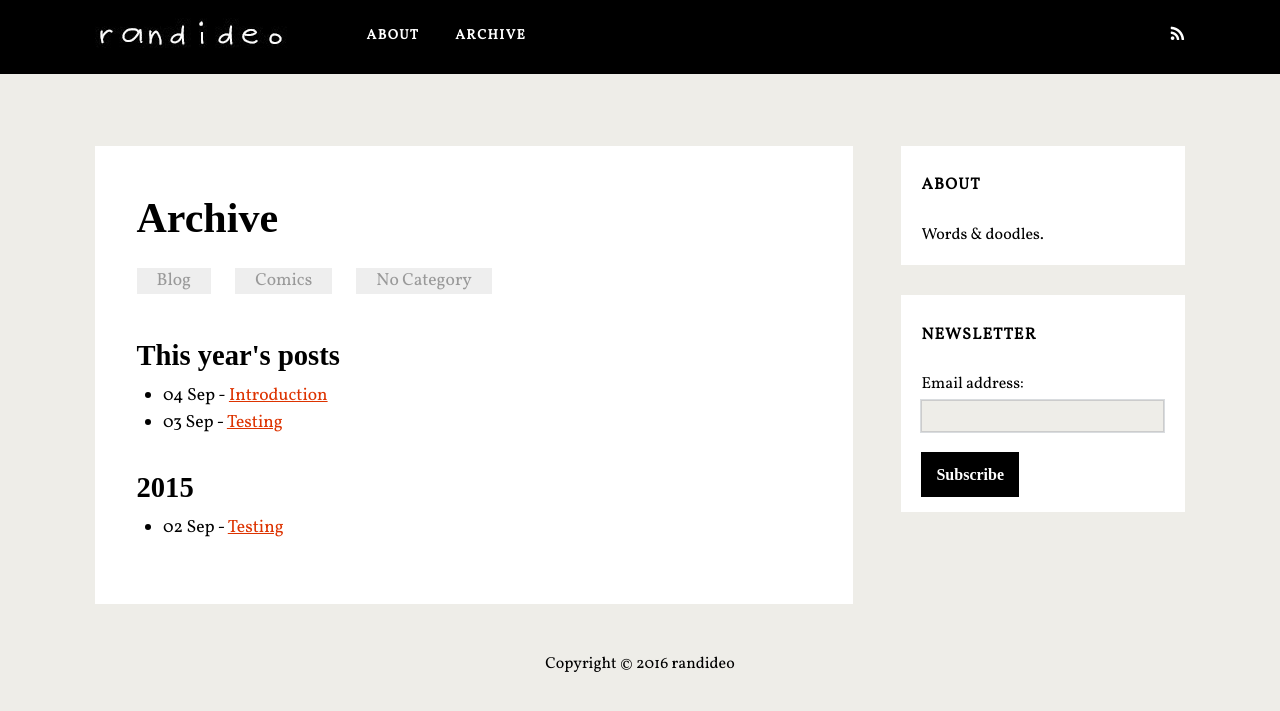
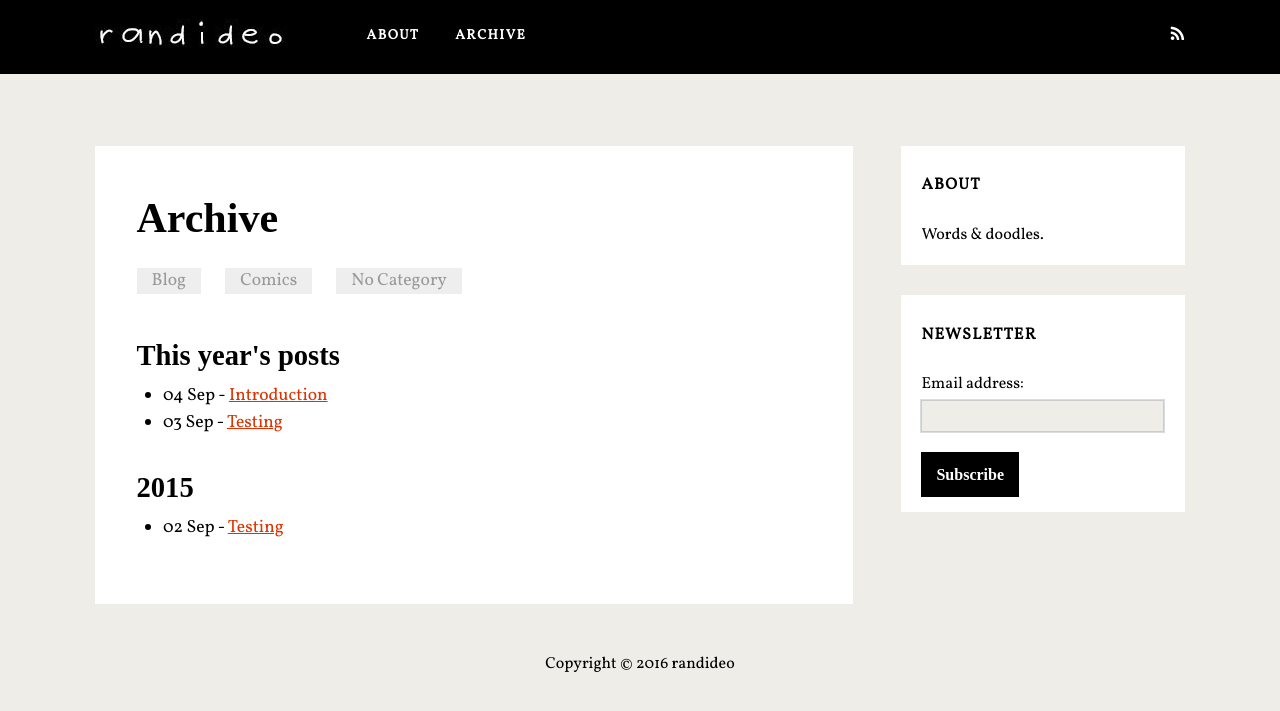
Before and after one commit to randideo/randideo.github.io, a Jekyll site: the page built from archive.html, in a window 1280 px wide. Shown: the top 711 px of the page. Built offline with Jekyll 4.4.1, drawn with Linux system fonts in a browser that asks for light colours; nearby versions of some CDN libraries; some web fonts are replaced; comment, search, counter and statistics services are not loaded.

Commit message:
Update style.css

```diff
--- a/css/style.css
+++ b/css/style.css
@@ -1501,7 +1501,7 @@ height:auto;
   display: inline-block;
   height: 26px;
   line-height: 26px;
-  padding: 0 20px 0 20px;
+  padding: 0 15px 0 15px;
   position: relative;
   margin: 0 10px 10px 0;
   text-decoration: none;
```
